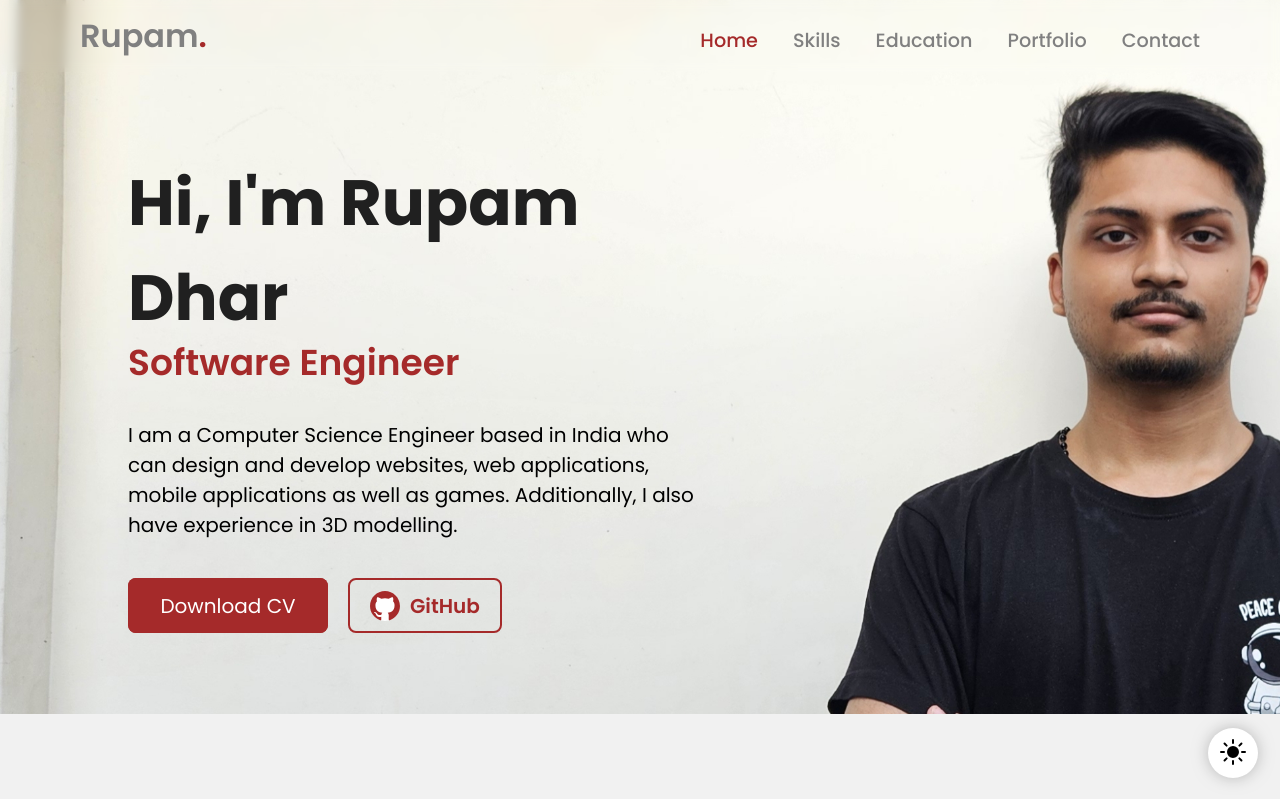
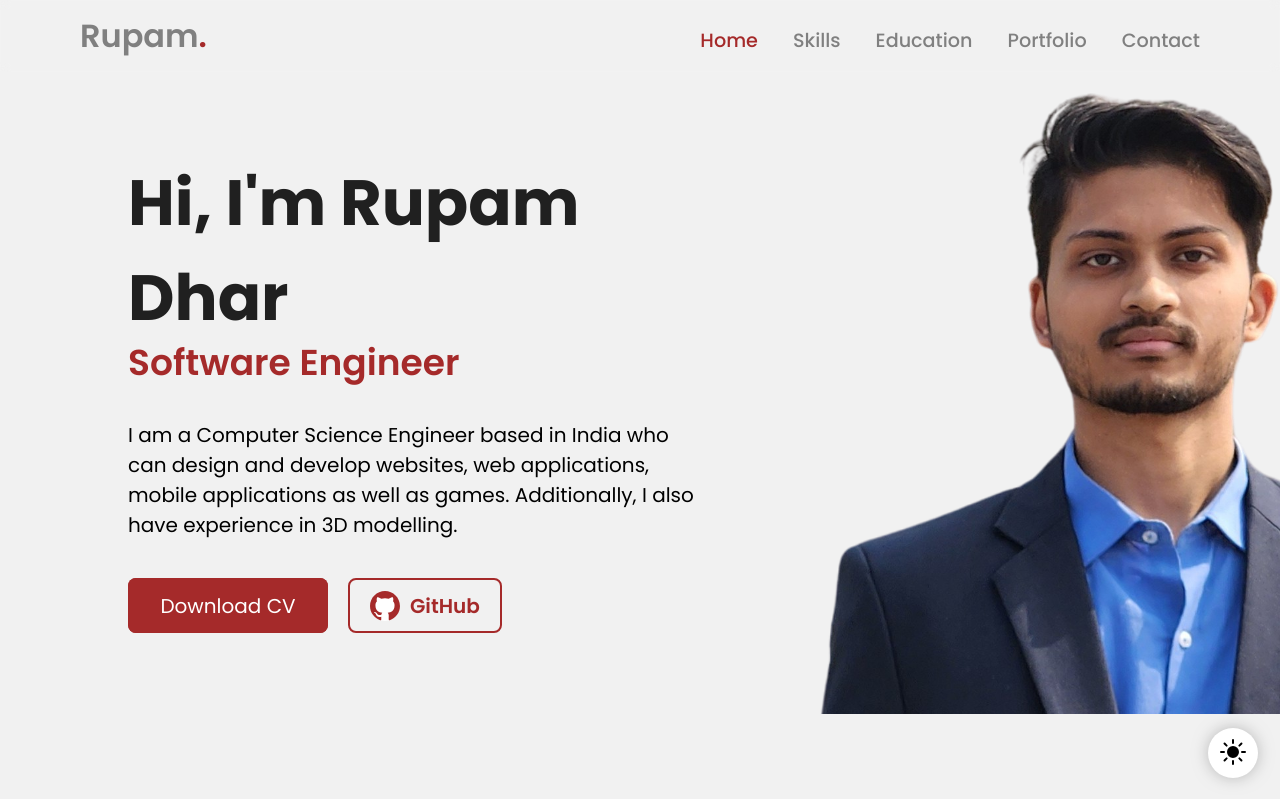
Before and after one commit to RupamDhar/My-Portfolio, a React (Vite) app: page / in a window 1280 px wide. Shown: the top 799 px of the page. Built offline with nearby package versions, Linux system fonts and the light colour scheme.

Commit message:
v25.4.13.1
Changed cover picture

```diff
--- a/components/HeroSection.css
+++ b/components/HeroSection.css
@@ -9,7 +9,7 @@
     height: 80vh;
     width: 100%;
 
-    background: url('/me2.jpg');
+    background: url('/me3Suit.png');
     background-size: cover;
     /* background: linear-gradient(var(--bg-hero-section), white); */
 }
```
Also changed, not shown: public/me3Suit.png (added).
